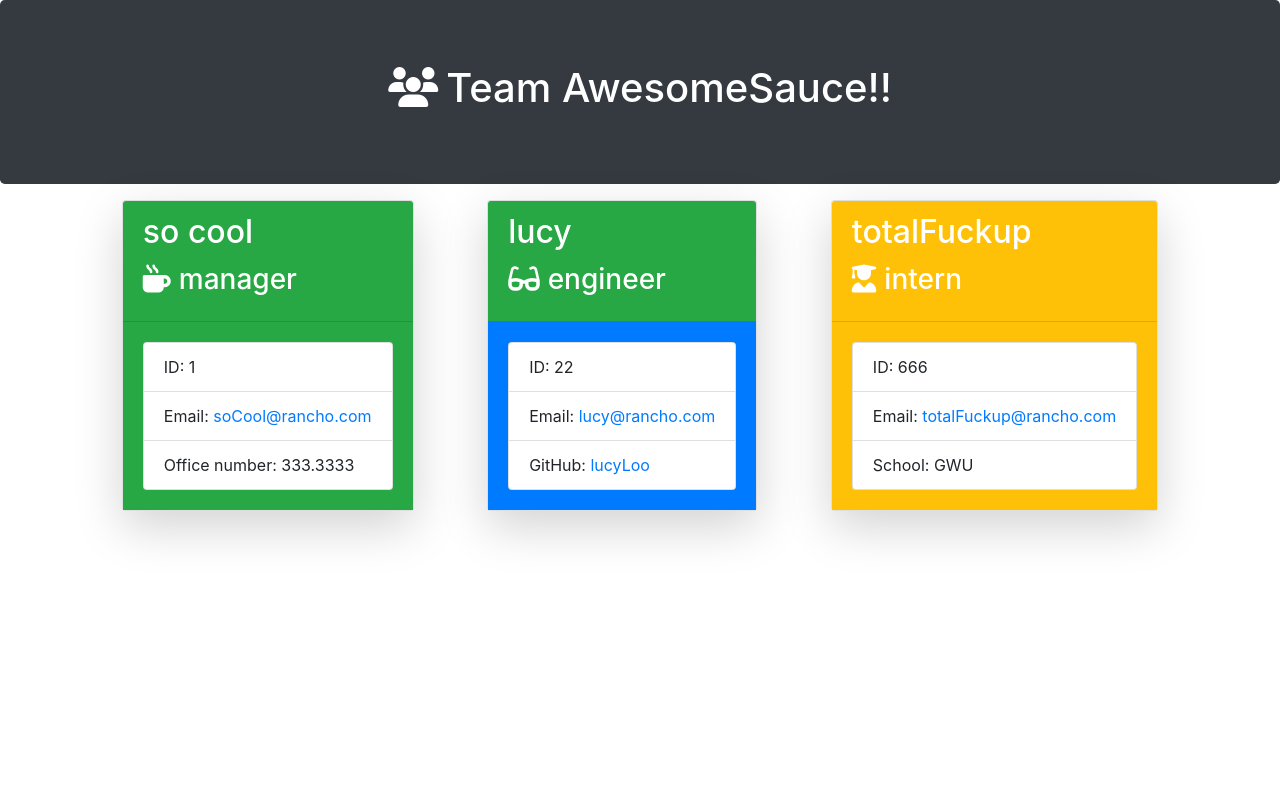
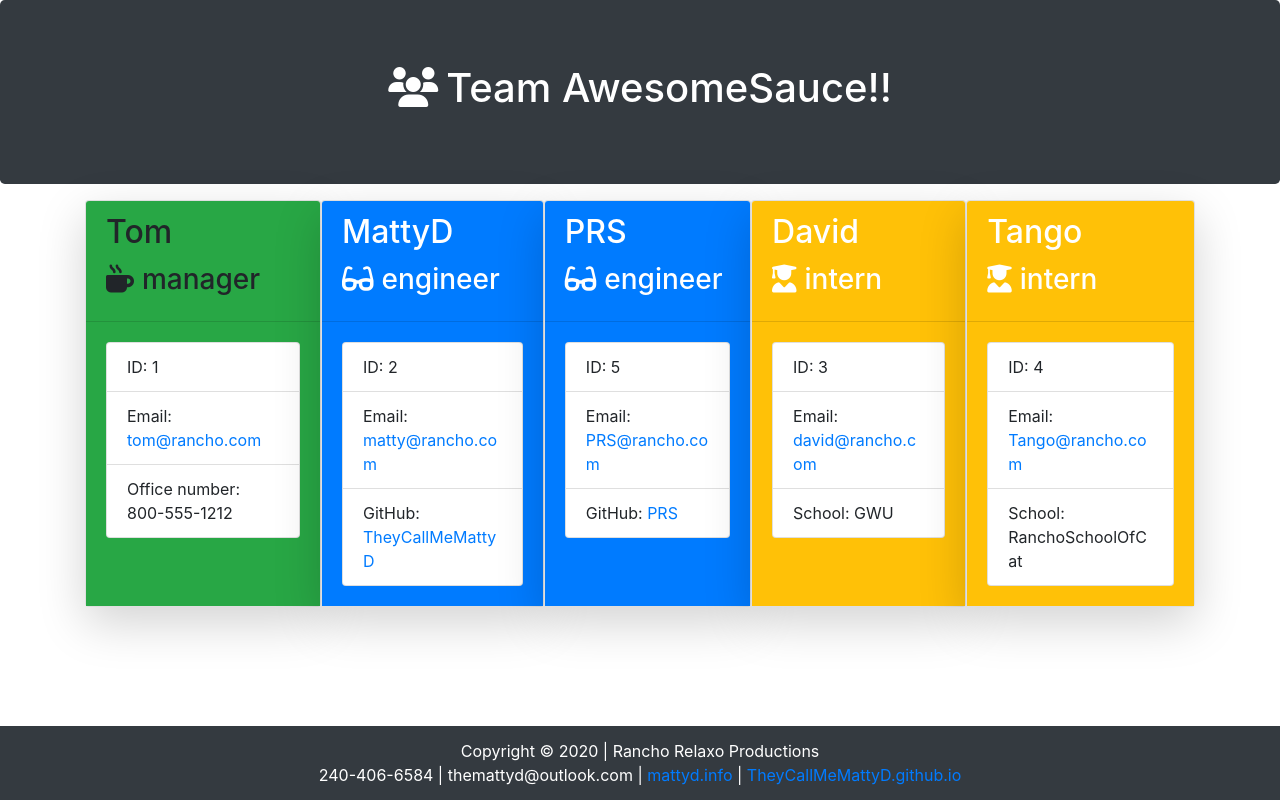
Before and after one commit to TheyCallMeMattyD/template-engine-employee-summary, a website: page output/team.html in a window 1280 px wide. Drawn offline with nearby package versions, Linux system fonts and the light colour scheme; files that its build step writes are made by us from their sources.

Commit message:
latest output

```diff
--- a/output/team.html
+++ b/output/team.html
@@ -23,47 +23,83 @@
         <div class="row">
             <div class="team-area col-12 d-flex justify-content-around">
                 <div class="card employee-card shadow-lg">
-                    <div class="card-header bg-success text-white">
-                        <h2 class="card-title">so cool</h2>
+    <div class="card-header bg-success text-black">
+        <h2 class="card-title">Tom</h2>
         <h3 class="card-title"><i class="fas fa-mug-hot mr-2"></i>manager</h3>
     </div>
     <div class="card-body bg-success">
         <ul class="list-group">
             <li class="list-group-item">ID: 1</li>
-                            <li class="list-group-item">Email: <a href="mailto:soCool@rancho.com">soCool@rancho.com</a></li>
-                            <li class="list-group-item">Office number: 333.3333</li>
+            <li class="list-group-item">Email: <a href="mailto:tom@rancho.com">tom@rancho.com</a></li>
+            <li class="list-group-item">Office number: 800-555-1212</li>
         </ul>
     </div>
-                </div>
-                <div class="card employee-card shadow-lg">
-                    <div class="card-header bg-success text-white">
-                        <h2 class="card-title">lucy</h2>
+</div><div class="card employee-card shadow-lg">
+    <div class="card-header bg-primary text-white">
+        <h2 class="card-title">MattyD</h2>
         <h3 class="card-title"><i class="fas fa-glasses mr-2"></i>engineer</h3>
     </div>
     <div class="card-body bg-primary">
         <ul class="list-group">
-                            <li class="list-group-item">ID: 22</li>
-                            <li class="list-group-item">Email: <a href="mailto:lucy@rancho.com">lucy@rancho.com</a></li>
-                            <li class="list-group-item">GitHub: <a href="https://github.com/lucyLoo" target="_blank" rel="noopener noreferrer">lucyLoo</a></li>
+            <li class="list-group-item">ID: 2</li>
+            <li class="list-group-item">Email: <a href="mailto:matty@rancho.com">matty@rancho.com</a></li>
+            <li class="list-group-item">GitHub: <a href="https://github.com/TheyCallMeMattyD" target="_blank" rel="noopener noreferrer">TheyCallMeMattyD</a></li>
         </ul>
     </div>
+</div><div class="card employee-card shadow-lg">
+    <div class="card-header bg-primary text-white">
+        <h2 class="card-title">PRS</h2>
+        <h3 class="card-title"><i class="fas fa-glasses mr-2"></i>engineer</h3>
     </div>
-                <div class="card employee-card shadow-lg">
+    <div class="card-body bg-primary">
+        <ul class="list-group">
+            <li class="list-group-item">ID: 5</li>
+            <li class="list-group-item">Email: <a href="mailto:PRS@rancho.com">PRS@rancho.com</a></li>
+            <li class="list-group-item">GitHub: <a href="https://github.com/PRS" target="_blank" rel="noopener noreferrer">PRS</a></li>
+        </ul>
+    </div>
+</div><div class="card employee-card shadow-lg">
     <div class="card-header bg-warning text-white">
-                        <h2 class="card-title">totalFuckup</h2>
+        <h2 class="card-title">David</h2>
         <h3 class="card-title"><i class="fas fa-user-graduate mr-2"></i>intern</h3>
     </div>
     <div class="card-body bg-warning">
         <ul class="list-group">
-                            <li class="list-group-item">ID: 666</li>
-                            <li class="list-group-item">Email: <a href="mailto:totalFuckup@rancho.com">totalFuckup@rancho.com</a></li>
+            <li class="list-group-item">ID: 3</li>
+            <li class="list-group-item">Email: <a href="mailto:david@rancho.com">david@rancho.com</a></li>
             <li class="list-group-item">School: GWU</li>
+        </ul>
+    </div>
+</div><div class="card employee-card shadow-lg">
+    <div class="card-header bg-warning text-white">
+        <h2 class="card-title">Tango</h2>
+        <h3 class="card-title"><i class="fas fa-user-graduate mr-2"></i>intern</h3>
+    </div>
+    <div class="card-body bg-warning">
+        <ul class="list-group">
+            <li class="list-group-item">ID: 4</li>
+            <li class="list-group-item">Email: <a href="mailto:Tango@rancho.com">Tango@rancho.com</a></li>
+            <li class="list-group-item">School: RanchoSchoolOfCat</li>
         </ul>
     </div>
 </div>
             </div>
         </div>
     </div>
+
+    <!-- ______________________________ FOOTER _________________________ -->
+    <footer class="footer">
+        <div class="container" style="text-align: center">
+            Copyright &copy;
+            <script>
+                document.write(new Date().getFullYear());
+            </script>
+            | Rancho Relaxo Productions<br> 240-406-6584 | themattyd@outlook.com |
+            <a href="https://mattyd.info" target="_blank">mattyd.info</a> |
+            <a href="https://theycallmemattyd.github.io/updated-portfolio/" target="_blank">TheyCallMeMattyD.github.io</a>
+        </div>
+    </footer>
+
 </body>
 
 </html>
```
Lines whose indentation alone changed are shown as unchanged.
